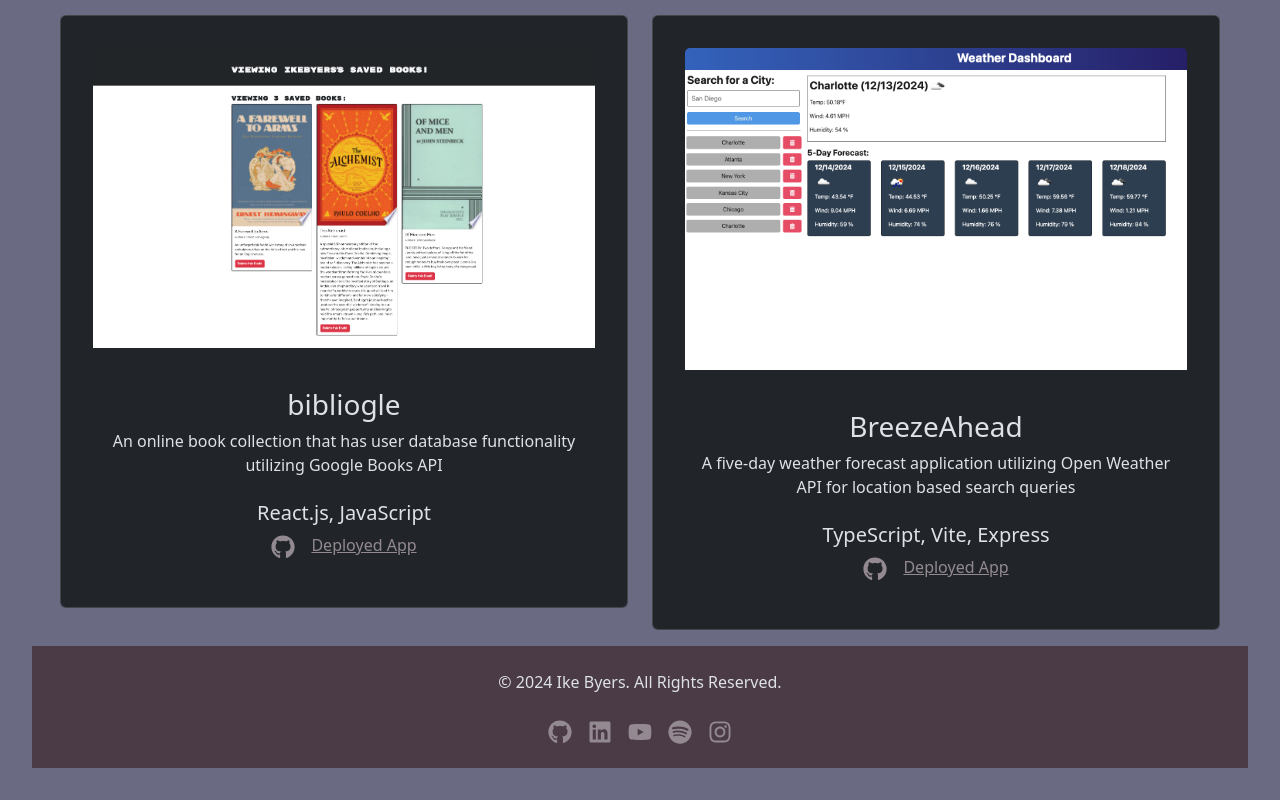
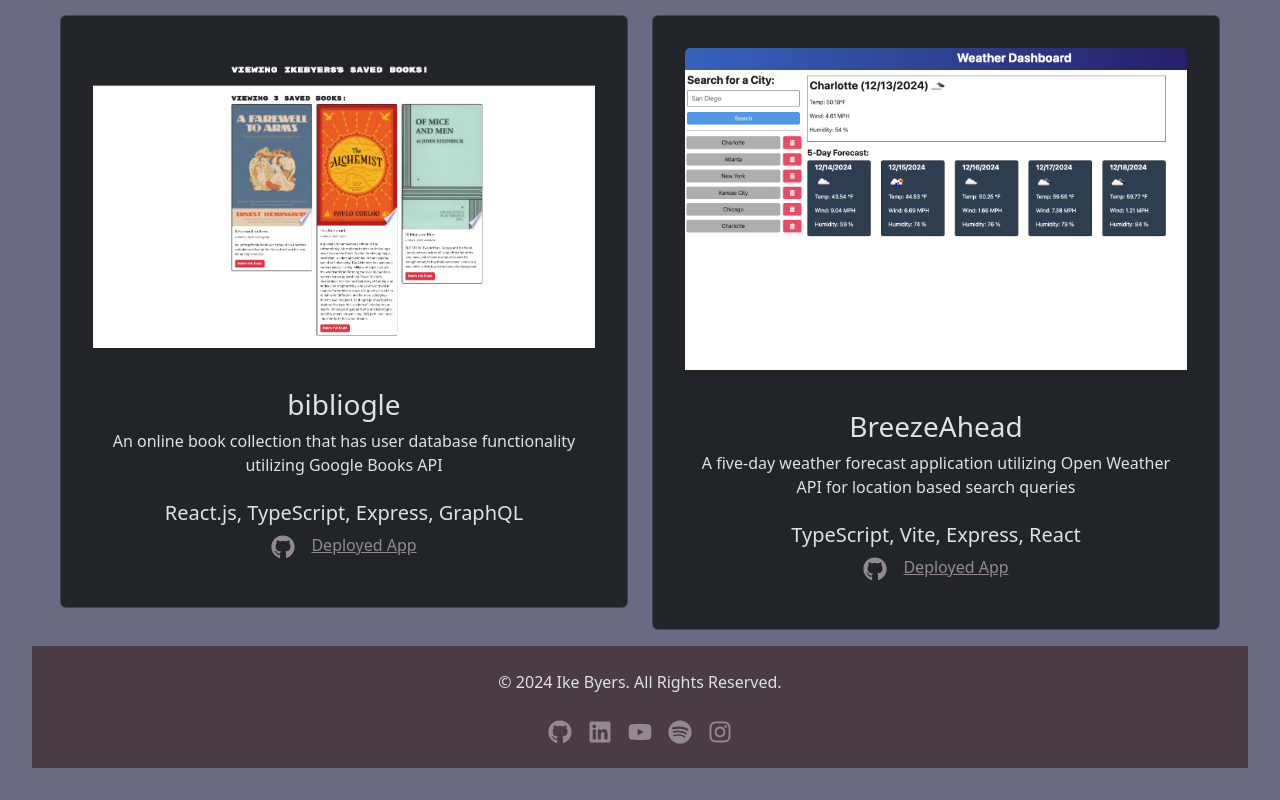
Before and after one commit to ikebyers/Ike-Byers-Portfolio, a React (Vite) app: page /portfolio in a window 1280 px wide. Shown: the part 1466-2266 px from the top of the page. Built offline with nearby package versions, Linux system fonts and the light colour scheme.

Commit message:
updated tech stack for breezeahead

```diff
--- a/src/pages/portfolio.jsx
+++ b/src/pages/portfolio.jsx
@@ -38,7 +38,7 @@
         {
             title: "bibliogle",
             description: "An online book collection that has user database functionality utilizing Google Books API",
-            techStack: ["React.js", "JavaScript"],
+            techStack: ["React.js", "TypeScript", "Express", "GraphQL"],
             link: "https://github.com/ikebyers/Ike-Byers-Portfolio",
             link2: "https://bibliogle.onrender.com/",
             image: "/project-photos/bibliogle.png"
@@ -46,7 +46,7 @@
         {
             title: "BreezeAhead",
             description: "A five-day weather forecast application utilizing Open Weather API for location based search queries",
-            techStack: ["TypeScript", "Vite", "Express"],
+            techStack: ["TypeScript", "Vite", "Express", "React"],
             link: "https://github.com/ikebyers/BreezeAhead",
             link2: "",
             image: "/project-photos/breezeahead.png"
```
